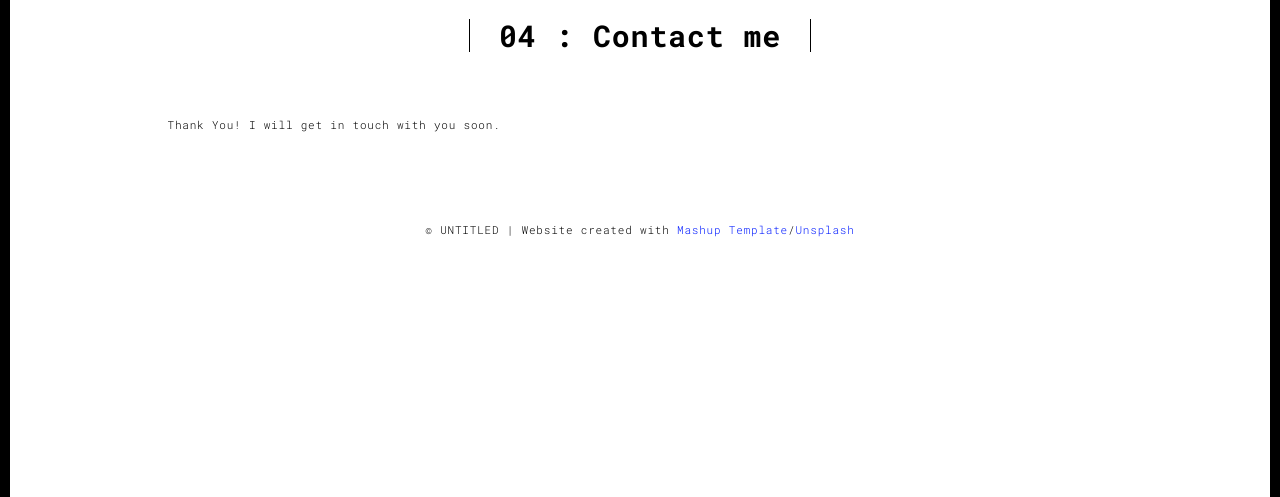
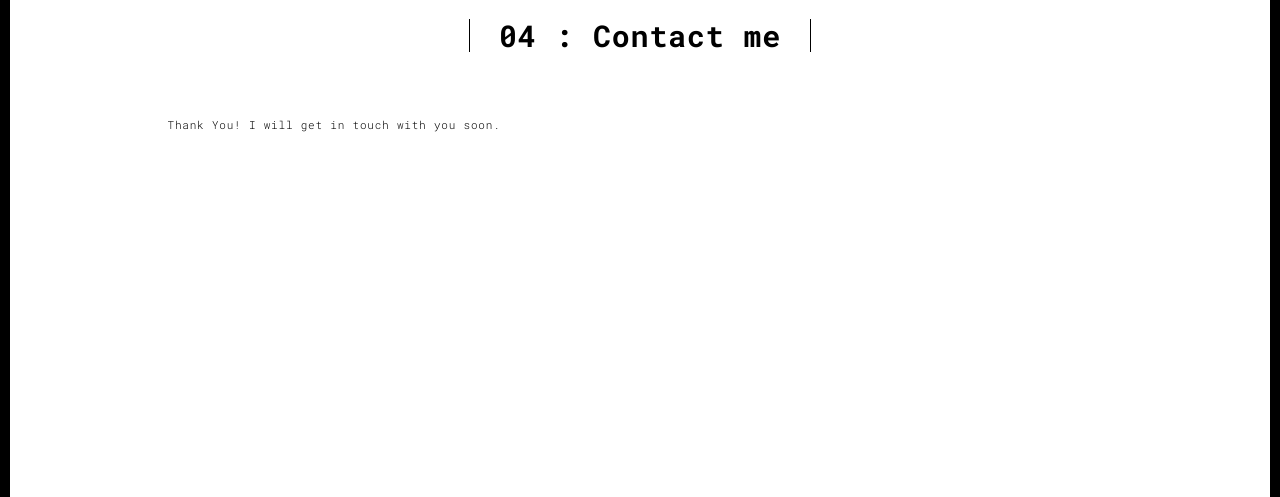
Before and after one commit to Bek-dev-135/portfolioBek, a Flask app: template templates/thankyou.html in a window 1280 px wide. Shown: the part 90-587 px from the top of the page. Run offline with Flask 2, Linux system fonts and the light colour scheme; the template is opened without the code that fills it, so the values that code supplies are empty.

Commit message:
Modify thank you page title and footer
Updated the title and removed the footer section.

```diff
--- a/templates/thankyou.html
+++ b/templates/thankyou.html
@@ -15,7 +15,7 @@
   <link rel="apple-touch-icon" sizes="180x180" href="./static/assets/apple-icon-180x180.png">
   <link href="./static/assets/globe.ico" rel="icon">
 
-  <title>Title page</title>
+  <title>Thank you for submitting your Message</title>
 
 <link href="./static/main.3f6952e4.css" rel="stylesheet"></head>
 
@@ -63,6 +63,7 @@
                Thank You! I will get in touch with you soon.
             </div>
 
+
           </div>
 
        </div>
@@ -71,15 +72,7 @@
   </div>
 
 
-<footer class="footer-container text-center">
-  <div class="container">
-    <div class="row">
-      <div class="col-xs-12">
-        <p>© UNTITLED | Website created with <a href="http://www.mashup-template.com/" title="Create website with free html template">Mashup Template</a>/<a href="https://www.unsplash.com/" title="Beautiful Free Images">Unsplash</a></p>
-      </div>
-    </div>
-  </div>
-</footer>
+
 
 <script>
   document.addEventListener("DOMContentLoaded", function (event) {
```
